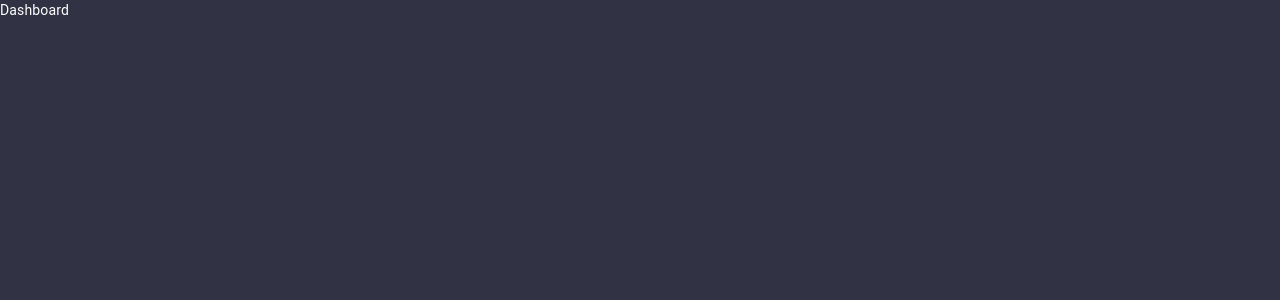
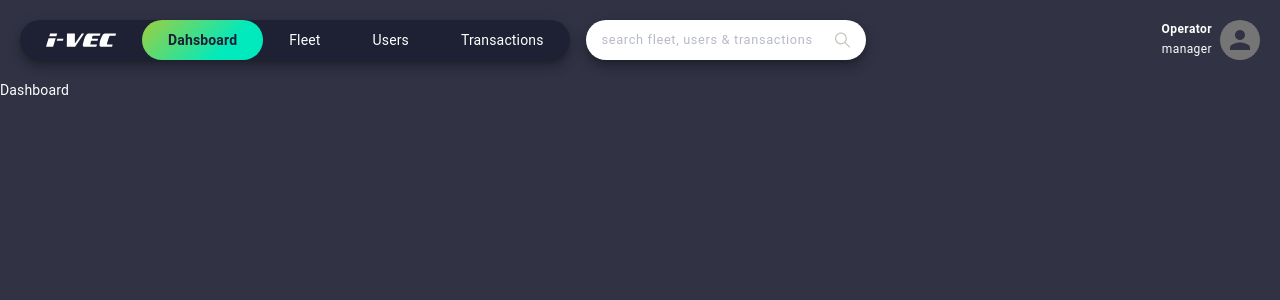
Before and after one commit to Chiselkraft-Design-Laboratory/ivecoperator, a React (Create React App) app: page / in a window 1280 px wide. Shown: the top 300 px of the page. Built offline with nearby package versions, Linux system fonts and the light colour scheme.

Commit message:
U5 NavBar

```diff
--- a/src/App.js
+++ b/src/App.js
@@ -2,11 +2,14 @@ import React from "react";
 
 import BaseLayout from "layout/baselayout";
 import PageView from "pages";
+import NavBar from "components/navbar";
 
 class IvecOperatorApp extends React.Component {
   render() {
     return (
       <BaseLayout>
+        {/* render navbar only if logged in */}
+        <NavBar />
         <PageView />
       </BaseLayout>
     );
--- /dev/null
+++ b/src/assets/searchicon.js
@@ -0,0 +1,24 @@
+import React from "react";
+
+let SearchIcon = (props) => (
+  <svg
+    version="1.1"
+    id="search-icon"
+    viewBox="0 0 512 512"
+    x="0"
+    y="0"
+    preserveAspectRatio="xMidYMid meet"
+    width={props.size || 24}
+    height={props.size || 24}
+  >
+    <path
+      fill={props.color || "inherit"}
+      d="M505.7 475.6L360.1 330c28.2-34.8 45.2-79.1 45.2-127.3C405.3 90.9 314.4 0 202.7 0S0 90.9 0 202.7s90.9 202.7 202.7 202.7c48.2 0 92.5-17 127.3-45.2l145.6 145.6c4.2 4.2 9.6 6.3 15.1 6.3s10.9-2.1 15.1-6.3c8.3-8.4 8.3-21.9-.1-30.2zm-303-112.9c-88.2 0-160-71.8-160-160s71.8-160 160-160 160 71.8 160 160-71.8 160-160 160z"
+    />
+  </svg>
+);
+SearchIcon = React.memo(SearchIcon);
+SearchIcon.displayName = "SearchIcon";
+SearchIcon.muiName = "SvgIcon";
+
+export default SearchIcon;
--- /dev/null
+++ b/src/components/navbar/index.js
@@ -0,0 +1,156 @@
+import React from "react";
+import { Link, useLocation as location } from "react-router-dom";
+import {
+  Avatar,
+  Box,
+  Grid,
+  Input,
+  makeStyles,
+  Toolbar,
+  Typography,
+} from "@material-ui/core";
+import { urlRoutes } from "constants/routes";
+import BrandIcon from "assets/logo";
+import SearchIcon from "assets/searchicon";
+const useStyles = makeStyles(
+  (theme) => ({
+    push: { flexGrow: 1 },
+
+    root: {
+      padding: theme.spacing(2.5),
+    },
+
+    nav: {
+      display: "flex",
+      flexDirection: "row",
+      borderRadius: theme.spacing(3),
+      background: theme.palette.D1,
+      "& > *": {
+        fill: theme.palette.L1,
+        color: theme.palette.L1,
+        display: "flex",
+        alignItems: "center",
+        padding: theme.spacing(0.85, 3.25),
+        borderRadius: theme.spacing(3),
+        textDecoration: "none",
+        transition: "transform background 0.65s ease-in-out",
+        "&:hover": {
+          textDecoration: "none",
+          cursor: "pointer",
+        },
+      },
+    },
+    active: {
+      background: theme.palette.G1,
+      color: theme.palette.D1,
+      fontWeight: 700,
+    },
+
+    searchbar: {
+      minWidth: 280,
+      marginLeft: theme.spacing(2),
+      padding: theme.spacing(0.75, 2),
+      borderRadius: theme.spacing(3),
+      background: theme.palette.L1,
+      fill: theme.palette.L3,
+    },
+    searchbarinput: {
+      fontSize: "0.8rem",
+      fontWeight: 500,
+      letterSpacing: 0.65,
+      color: theme.palette.D3,
+      "&::placeholder": {
+        fontWeight: 400,
+        color: theme.palette.D4,
+      },
+    },
+    profileArea: {
+      borderRadius: theme.spacing(1),
+      cursor: "pointer",
+      "&:hover": {
+        filter: "brightness(1.1)",
+      },
+    },
+    profileText: {
+      marginRight: theme.spacing(1),
+      textAlign: "right",
+
+      display: "flex",
+      flexDirection: "column",
+    },
+  }),
+  { index: 1 }
+);
+
+const NavBar = ({ onSearchInput }) => {
+  const cl = useStyles();
+  return (
+    <Grid item component="nav">
+      <Toolbar classes={{ root: cl.root }}>
+        <Box classes={{ root: cl.nav }} boxShadow={8}>
+          <div>
+            <BrandIcon size={70} />
+          </div>
+          <Link
+            to={urlRoutes.home}
+            className={
+              location().pathname === urlRoutes.home ? cl.active : null
+            }
+          >
+            Dahsboard
+          </Link>
+          <Link
+            to={urlRoutes.fleet}
+            className={
+              location().pathname === urlRoutes.fleet ? cl.active : null
+            }
+          >
+            Fleet
+          </Link>
+          <Link
+            to={urlRoutes.users}
+            className={
+              location().pathname === urlRoutes.users ? cl.active : null
+            }
+          >
+            Users
+          </Link>
+          <Link
+            to={urlRoutes.transactions}
+            className={
+              location().pathname === urlRoutes.transactions ? cl.active : null
+            }
+          >
+            Transactions
+          </Link>
+        </Box>
+        <Box boxShadow={8} classes={{ root: cl.searchbar }}>
+          <Input
+            fullWidth
+            disableUnderline
+            placeholder="search fleet, users & transactions"
+            classes={{ input: cl.searchbarinput }}
+            // inputProps={{ classes: { input: cl.searchbar } }}
+            endAdornment={<SearchIcon size={16} />}
+          />
+        </Box>
+        <div className={cl.push} />
+        <Box
+          display="flex"
+          flexDirection="row"
+          classes={{ root: cl.profileArea }}
+        >
+          <Box classes={{ root: cl.profileText }}>
+            <Typography variant="caption">
+              <strong>Operator</strong>
+            </Typography>
+            <Typography variant="caption">manager</Typography>
+          </Box>
+          <Avatar />
+        </Box>
+      </Toolbar>
+    </Grid>
+  );
+};
+
+export default NavBar;
```
